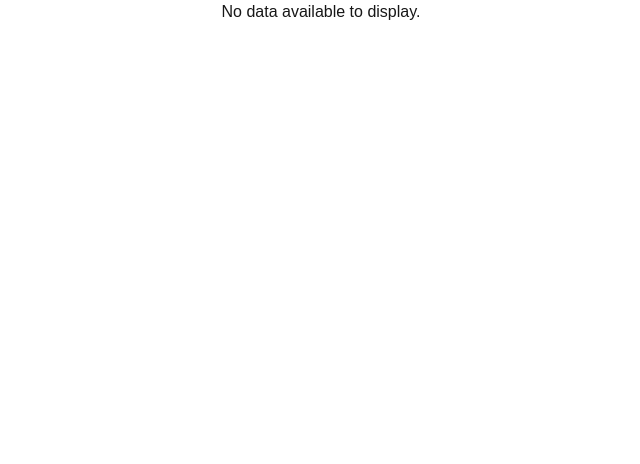
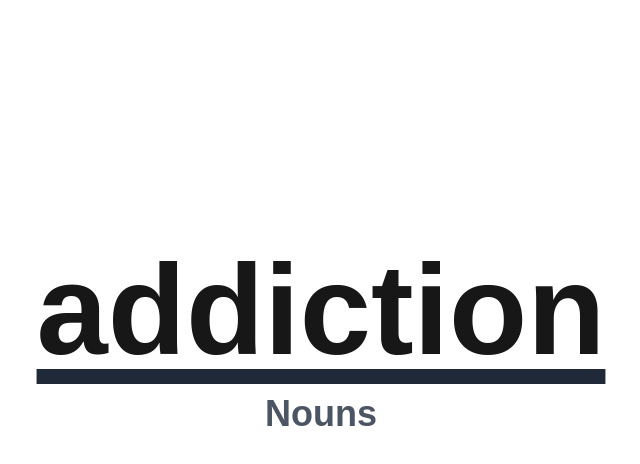
Before and after one commit to ccrymo/Interaction_1_L-S, a Next.js app: page /books/reading/chapters/ch8 in a window 1280 px wide. Shown: the top 464 px of the page, without its empty margins (319-959 px from the left). Built offline with nearby package versions, Linux system fonts and the light colour scheme.

Commit message:
ch8 issue

```diff
--- a/app/data/reading/chapter_08.js
+++ b/app/data/reading/chapter_08.js
@@ -1,4 +1,4 @@
-export const chapter_07 = [
+export const chapter_08 = [
   {
     category: "Nouns",
     words: [
```
